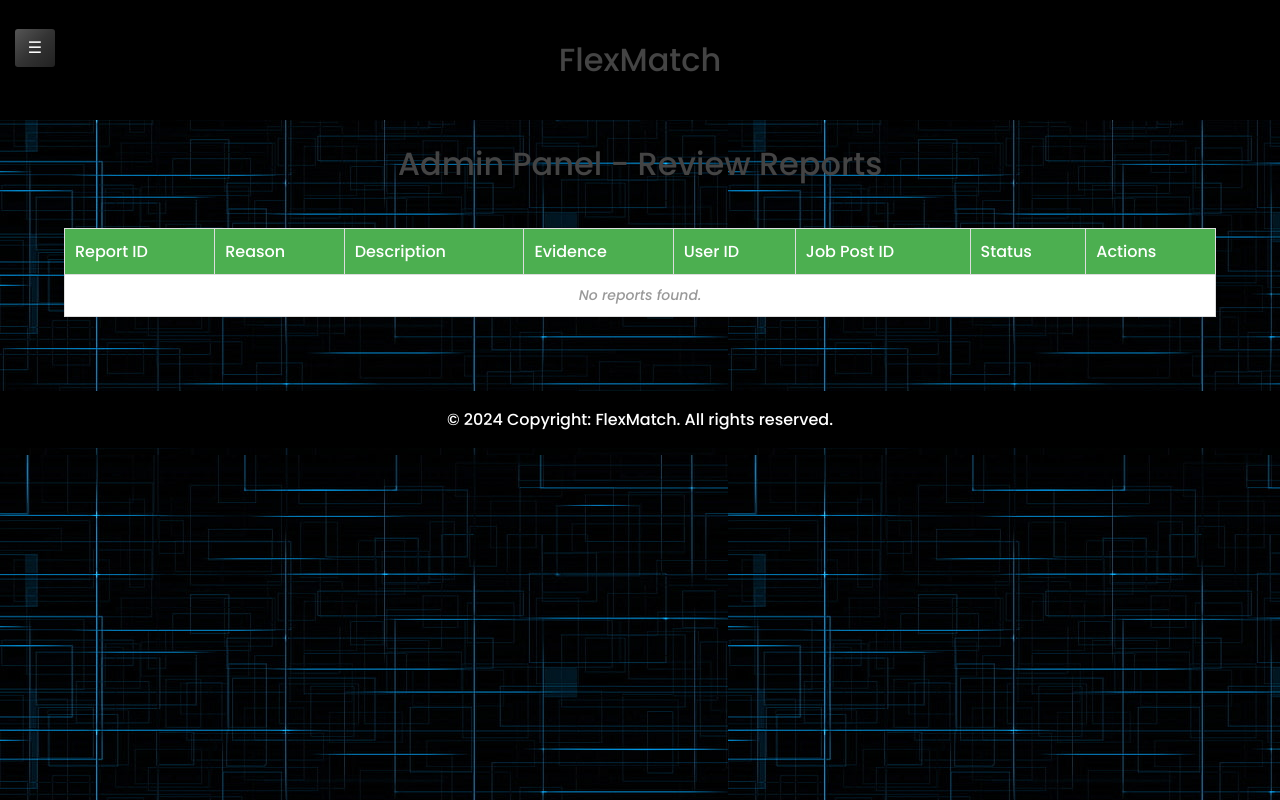
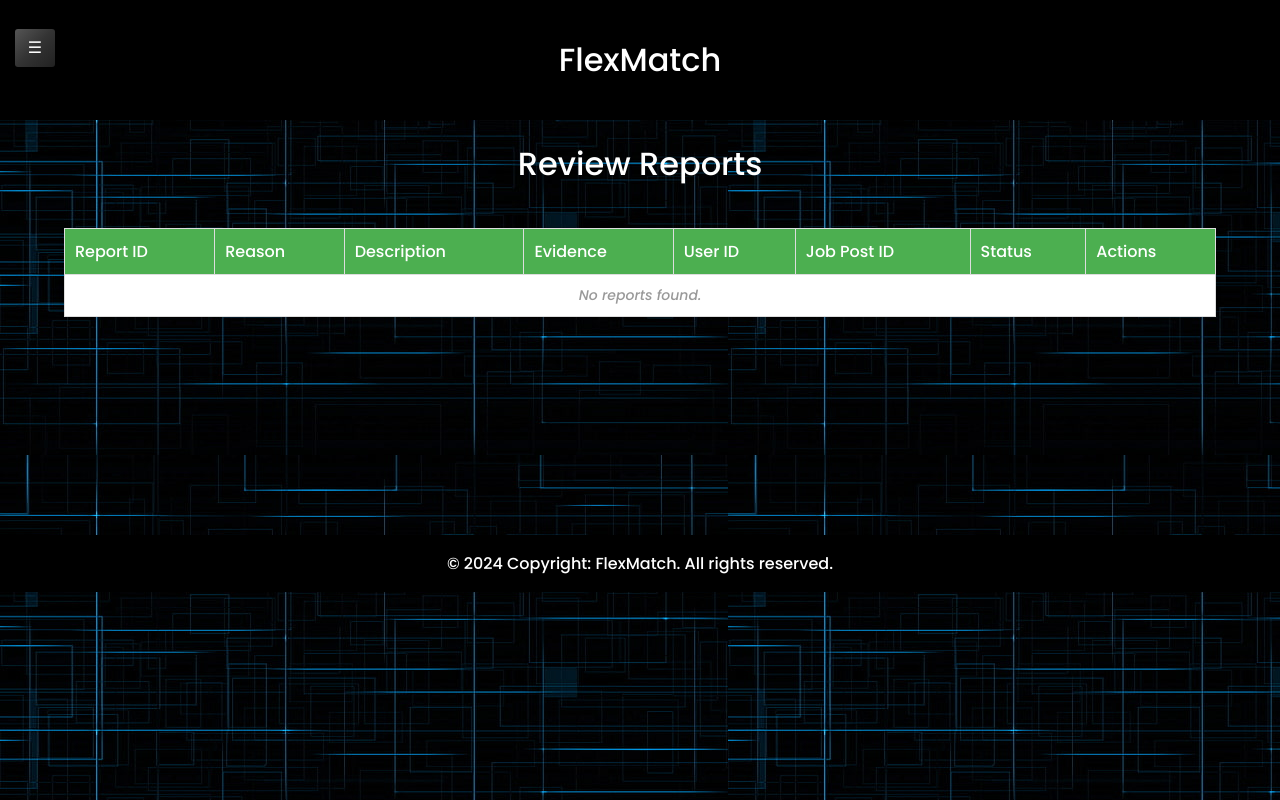
Before and after one commit to EileenYongKaiQin/TechTribe, a PHP site: page /reviewReport.php in a window 1280 px wide. Run offline with PHP 8.4, Linux system fonts and the light colour scheme; data that the repository does not hold is empty; some web fonts are replaced.

Commit message:
Upload reviewReport.php

```diff
--- a/Admin/reviewReport.php
+++ b/Admin/reviewReport.php
@@ -17,7 +17,7 @@ $result = $con->query($sql);
     <link rel="stylesheet" href="../css/admin.css">
 </head>
 <body>
-    <h1>Admin Panel - Review Reports</h1>
+    <h1>Review Reports</h1>
     <table border="1">
         <thead>
             <tr>
@@ -70,7 +70,7 @@ $result = $con->query($sql);
             <?php endif; ?>
         </tbody>
     </table>
-    <br><br><br>
+    <br><br><br><br><br><br><br><br><br><br><br>
     <?php include('../footer/footer.php'); ?>
 </body>
 </html>
--- a/css/admin.css
+++ b/css/admin.css
@@ -4,14 +4,14 @@ body {
     margin: 0;
     padding: 0;
     background-color: #f9f9f9;
-    color: #333;
+    color: #fff;
 }
 
 /* Page title */
 h1 {
     text-align: center;
     margin: 20px 0;
-    color: #444;
+    color: #FFF;
 }
 
 /* Table styling */
```
